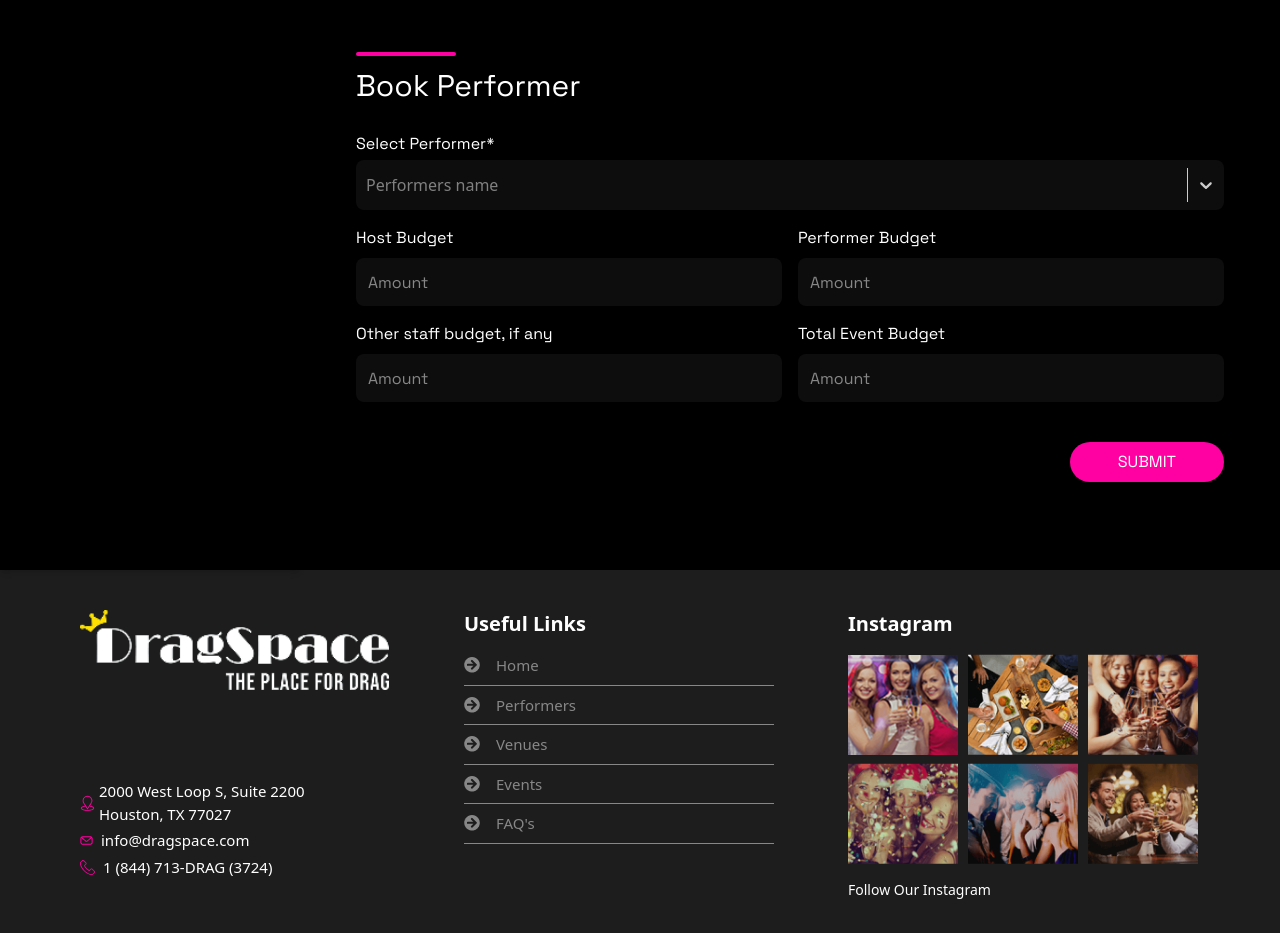
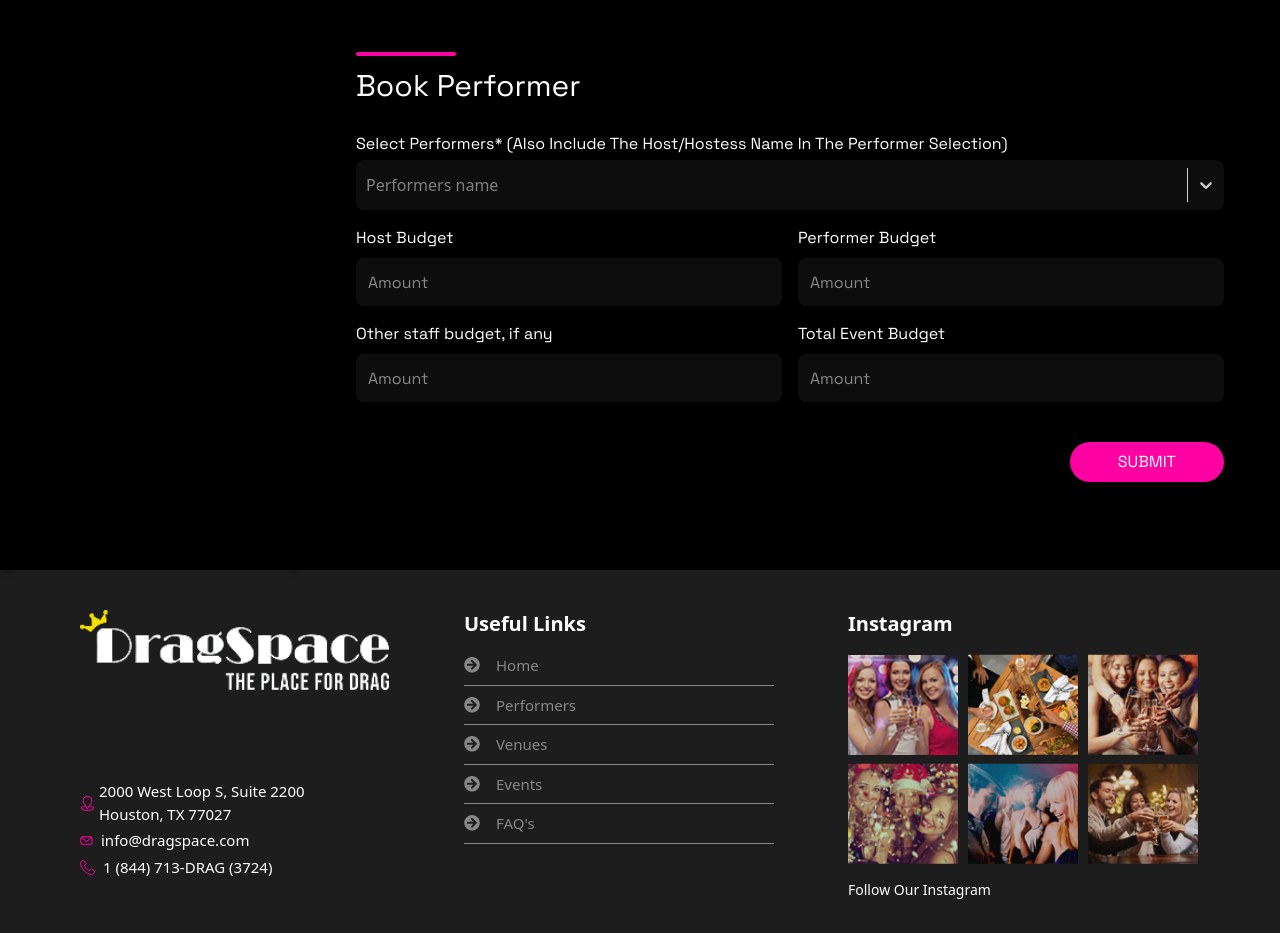
Before and after one commit to HamzaAliKundi/coltable-deshboard-venues, a React (Vite) app: page /event/create-event in a window 1280 px wide. Shown: the part 1960-2893 px from the top of the page. Built offline with nearby package versions, Linux system fonts and the light colour scheme; no server answers.

Commit message:
add label

```diff
--- a/src/components/events/create-event/index.tsx
+++ b/src/components/events/create-event/index.tsx
@@ -1004,7 +1004,8 @@ const CreateEvent = () => {
           <div className="flex flex-col gap-4">
             {/* Performers List */}
             <div>
-              <label className={labelClass}>Select Performer*</label>
+              <label className={labelClass}>Select Performers* (Also include the host/hostess name in the performer selection)
+              </label>
               <Controller
                 name="performersList"
                 control={control}
```
